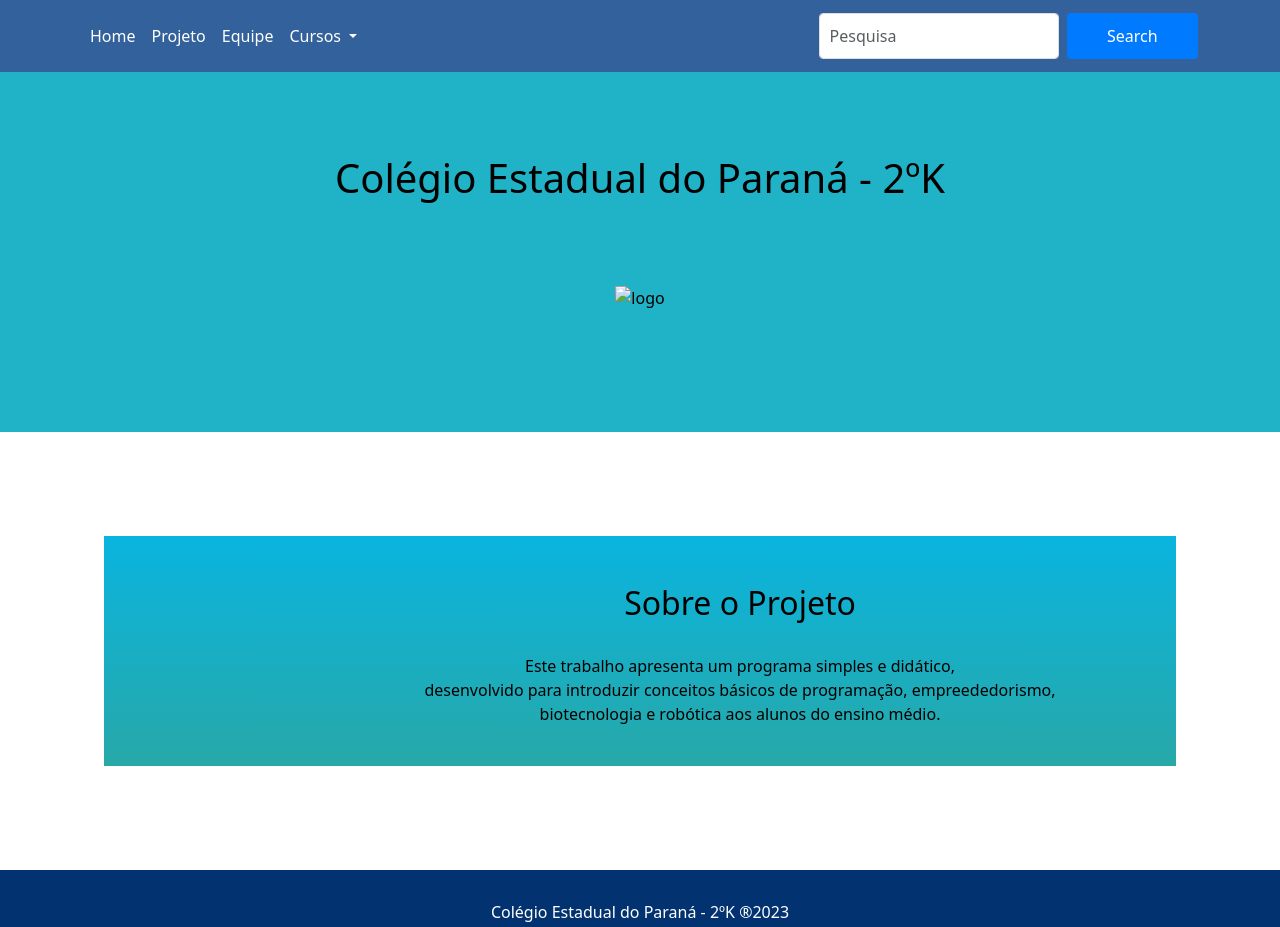
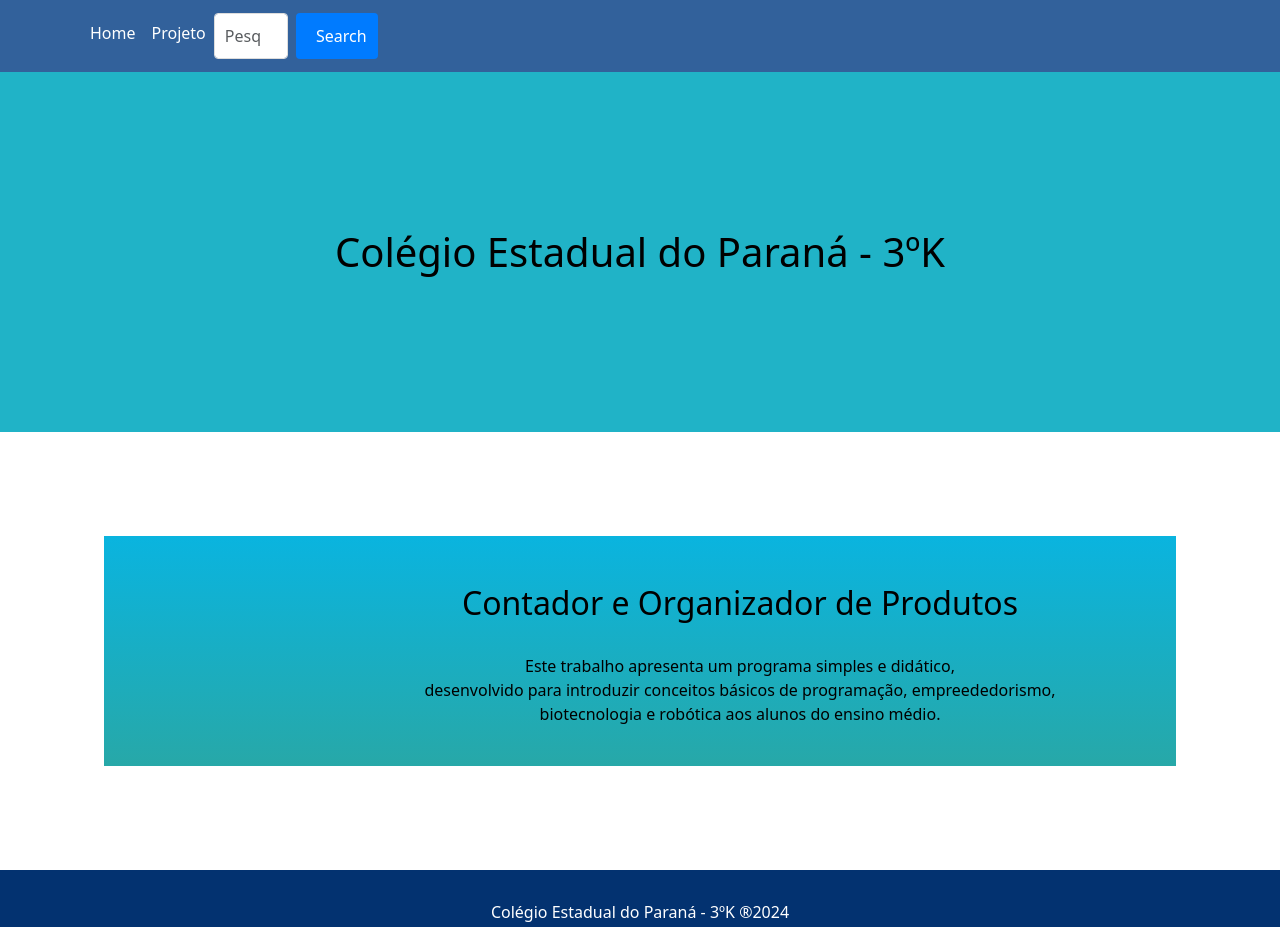
Before and after one commit to 1koscz/Contador-e-organizador-de-produtos---Agrinho, a plain HTML site: page index.html in a window 1280 px wide. Drawn offline with nearby package versions, Linux system fonts and the light colour scheme; files that its build step writes are made by us from their sources.

Commit message:
Arrumar css

```diff
--- a/index.html
+++ b/index.html
@@ -6,7 +6,7 @@
     <meta name="viewport" content="width=device-width, initial-scale=1.0">
     <link href="https://cdn.jsdelivr.net/npm/bootstrap@5.3.1/dist/css/bootstrap.min.css" rel="stylesheet" integrity="sha384-4bw+/aepP/YC94hEpVNVgiZdgIC5+VKNBQNGCHeKRQN+PtmoHDEXuppvnDJzQIu9" crossorigin="anonymous">
     <script src="https://cdn.jsdelivr.net/npm/bootstrap@5.3.1/dist/js/bootstrap.bundle.min.js" integrity="sha384-HwwvtgBNo3bZJJLYd8oVXjrBZt8cqVSpeBNS5n7C8IVInixGAoxmnlMuBnhbgrkm" crossorigin="anonymous"></script>    <title>Site Sankrope</title>
-    <link rel="stylesheet" href="./styles/style.css">
+    <link rel="stylesheet" href="style.css">
 </head>
 <body>
 
@@ -23,22 +23,6 @@
         <li class="nav-item">
             <a class="nav-link active" aria-current="page" href="#Projeto">Projeto</a>
           </li>
-          <li class="nav-item">
-            <a class="nav-link active" aria-current="page" href="#equipe">Equipe</a>
-          </li>
-
-        <li class="nav-item dropdown">
-          <a class="nav-link dropdown-toggle" href="#" role="button" data-bs-toggle="dropdown" aria-expanded="false">
-            Cursos
-          </a>
-          <ul class="dropdown-menu">
-            <li><a class="dropdown-item" href="programaçao.html">Programação</a></li>
-            <li><a class="dropdown-item" href="Robotica.html">Robotica</a></li>
-            <li><a class="dropdown-item" href="Empreendedorismo.html">Empreendedorismo</a></li>
-            <li><a class="dropdown-item" href="Biotecnologia.html">Biotecnologia</a></li>
-          </ul>
-        </li>
-      </ul>
       <form class="d-flex navbar-search-field" role="search">
         <input class="form-control me-2" type="search" placeholder="Pesquisa" aria-label="Search">
         <button class="btn btn-outline-success" type="submit">Search</button>
@@ -49,19 +33,17 @@
 
 <header class="cabeçalho">
     <div>
-        <h1 class="header-titulo">Colégio Estadual do Paraná - 2ºK</h1>
+        <h1 class="header-titulo">Colégio Estadual do Paraná - 3ºK</h1>
     </div>
 
-    <div>
-        <img class="logo-nova2" src="./img/logonova.png" alt="logo">
-    </div>
+
 </header>
 <!-- Hero section end -->
 
 <!-- Projeto starts here -->
 <section class="projeto">
     <div class="projeto-div">
-        <h2 class="projeto-titulo">Sobre o Projeto</h2>
+        <h2 class="projeto-titulo">Contador e Organizador de Produtos</h2>
         <p class="projeto-texto">Este trabalho apresenta um programa simples e didático,
         <br> desenvolvido para introduzir conceitos básicos de programação, empreededorismo,
         <br> biotecnologia e robótica aos alunos do ensino médio.</p>
@@ -70,7 +52,7 @@
 <!-- Projeto ends here -->
 
 <footer class="roda-pé">
-    <p class="footer-text">Colégio Estadual do Paraná - 2ºK ®2023</p>
+    <p class="footer-text">Colégio Estadual do Paraná - 3ºK ®2024</p>
 </footer>
 
 </body>
```
